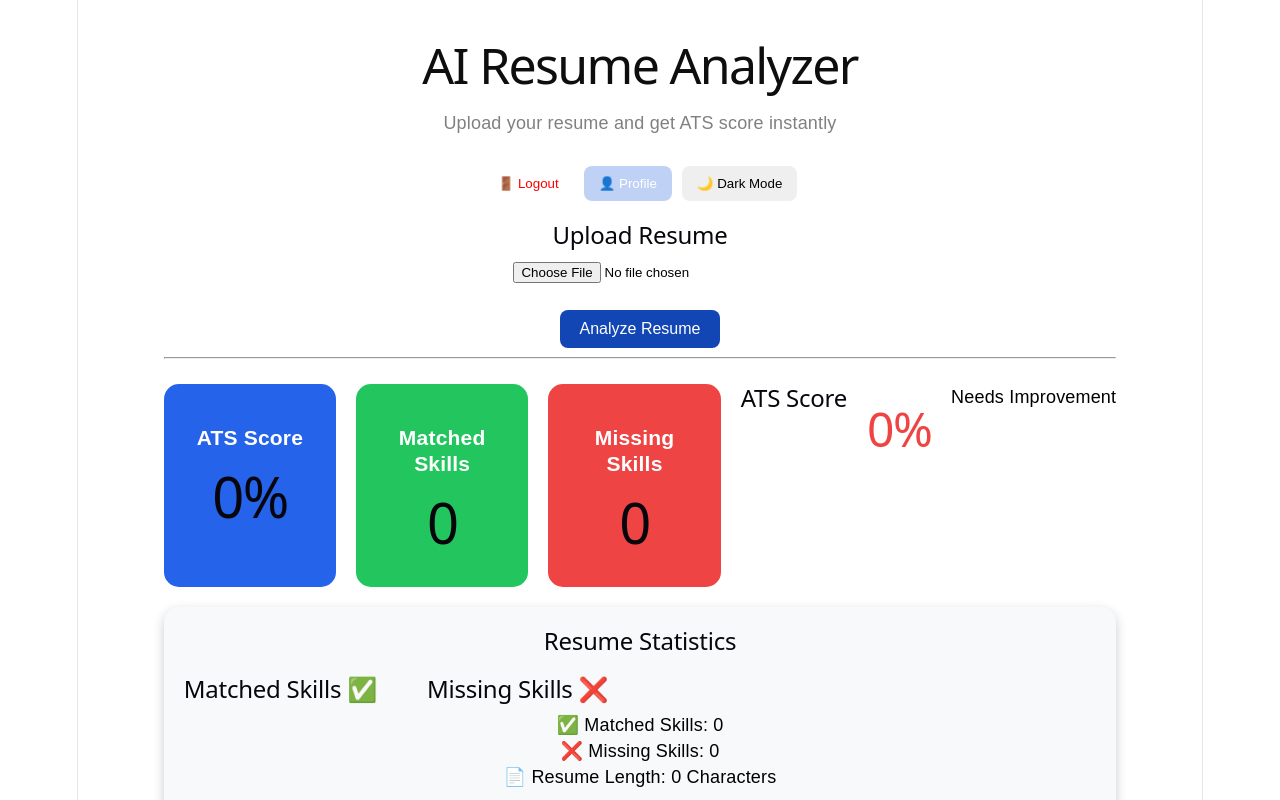
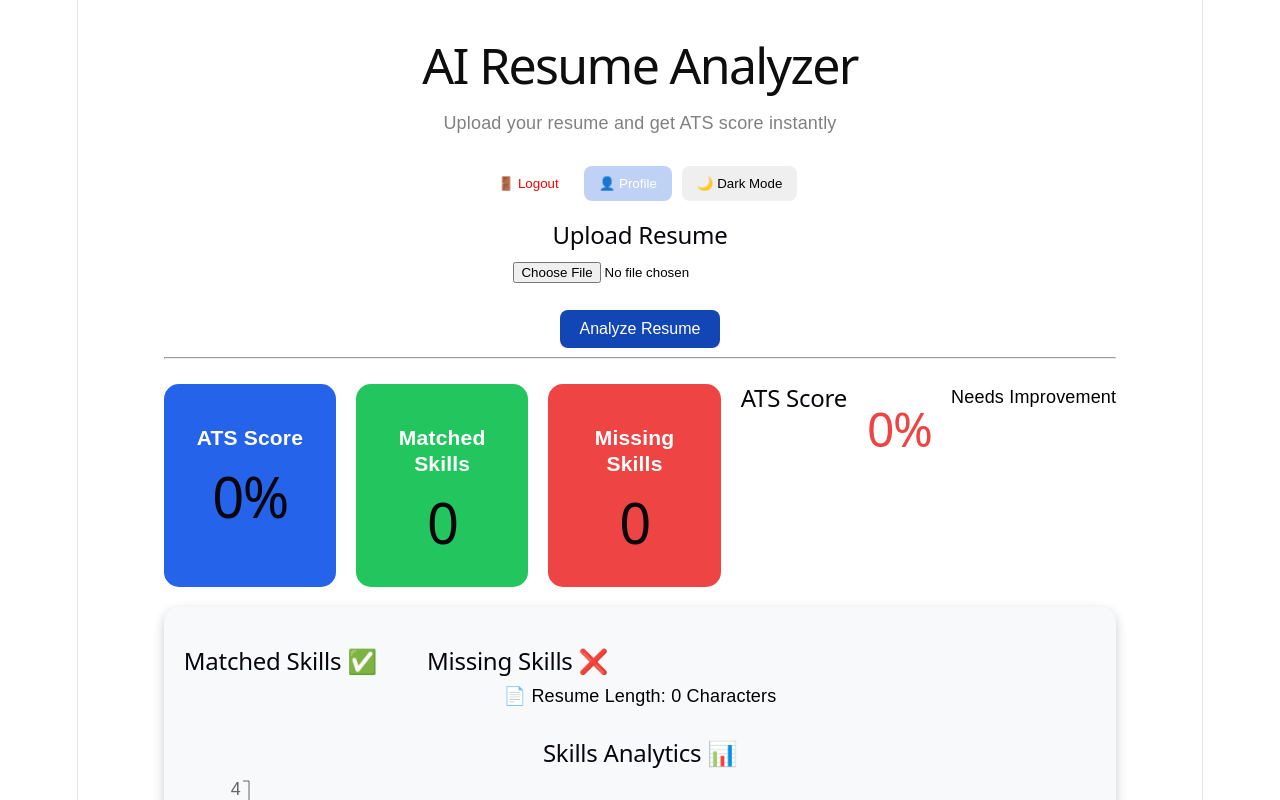
Before and after one commit to ritwikvarshney25-debug/AI-Resume-Analyzer, a React (Vite) app in the folder client/: page /dashboard in a window 1280 px wide. Shown: the top 800 px of the page. Built offline with nearby package versions, Linux system fonts and the light colour scheme.

Commit message:
Dashboard update

```diff
--- a/client/src/pages/Dashboard.jsx
+++ b/client/src/pages/Dashboard.jsx
@@ -275,9 +275,6 @@ const chartData = [
         }}
       >
 
-
-        <h2>Resume Statistics</h2>
-
         <div
   style={{
     display: "flex",
@@ -326,8 +323,6 @@ const chartData = [
   </div>
 </div>
 
-        <p>✅ Matched Skills: {matchedSkills.length}</p>
-        <p>❌ Missing Skills: {missingSkills.length}</p>
         <p>📄 Resume Length: {resumeText.length} Characters</p>
 
         <h2 style={{ marginTop: "30px" }}>
```
